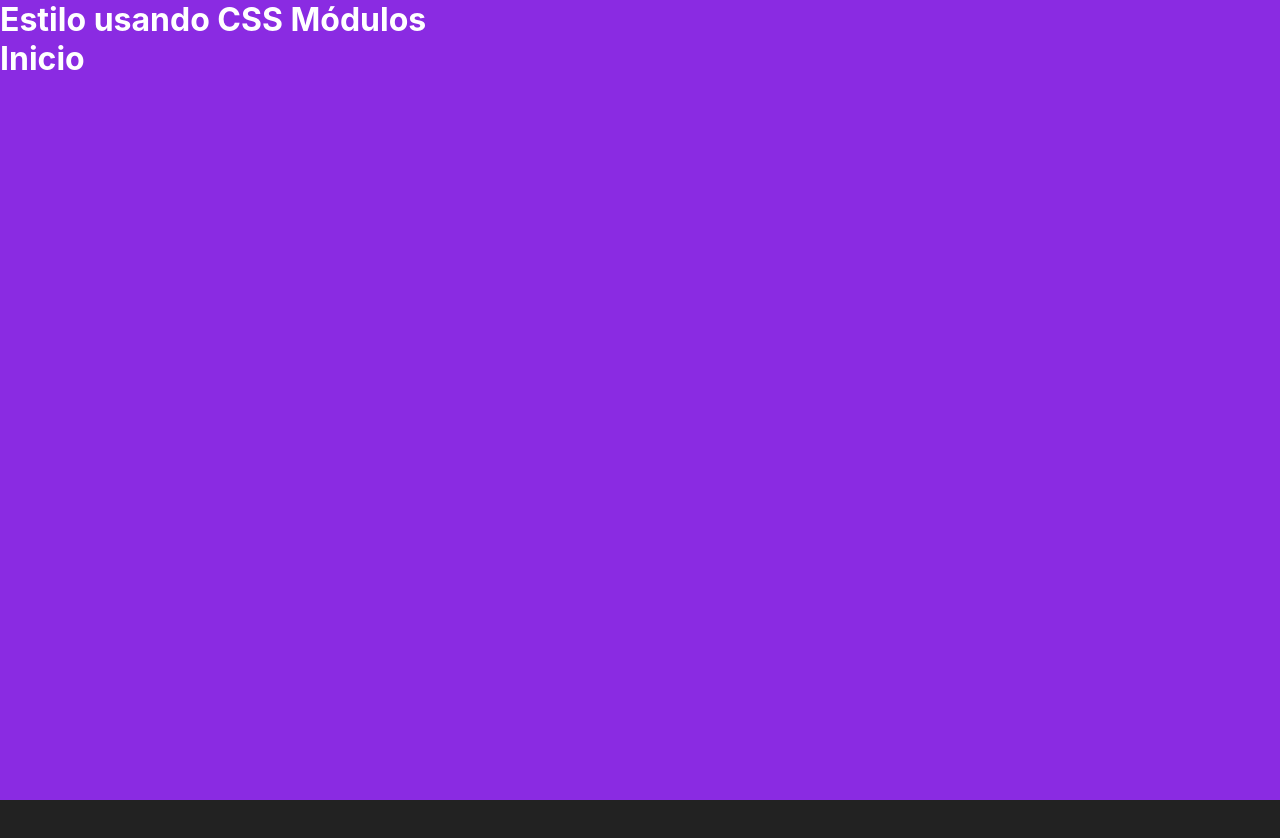
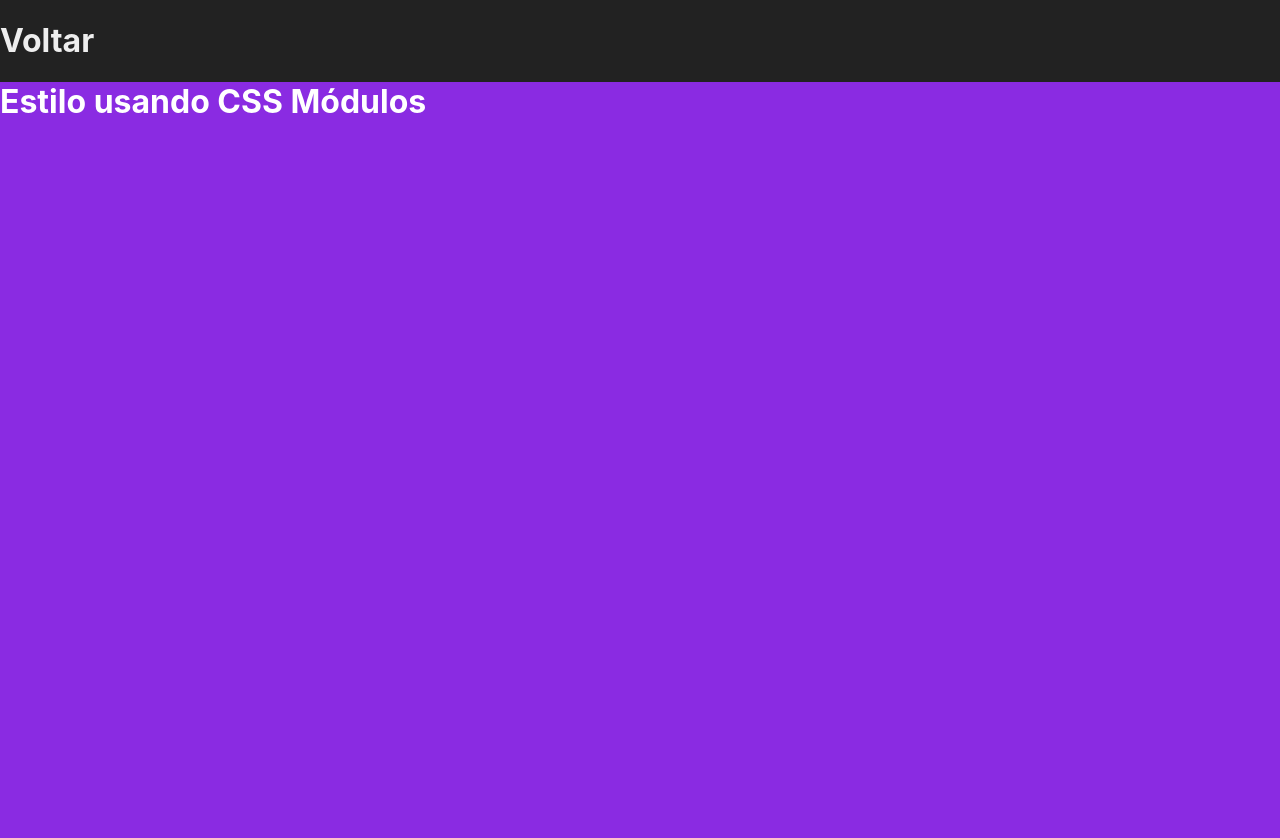
Before and after one commit to Henrique-Franca/Clear-Basico, a Next.js app: page /estiloso in a window 1280 px wide. Shown: the top 838 px of the page. Before the commit the page ends 800 px from the top, so only its background shows below. Built offline with nearby package versions, Linux system fonts and the light colour scheme.

Commit message:
Componente Layout

```diff
--- /dev/null
+++ b/src/components/Layout.jsx
@@ -0,0 +1,14 @@
+import Link from "next/link";
+
+export default function Layout(props){
+
+    return(
+
+        <div>
+            <Link href="/"><h1>Voltar</h1></Link>
+            {props.children}
+        </div>
+
+    )
+
+}
--- a/src/pages/estiloso.jsx
+++ b/src/pages/estiloso.jsx
@@ -1,14 +1,17 @@
 import styles from "../styles/Estiloso.module.css"
 import Link from "next/link"
+import Layout from "../components/Layout"
 
 export default function Estiloso(){
 
     return(
+
+        <Layout>
         <div className={styles.roxo}>
             <h1>Estilo usando CSS Módulos</h1>
 
-                <Link href="/"><h1>Inicio</h1></Link>
         </div>
+        </Layout>
     )
 
 }
--- a/src/pages/index.jsx
+++ b/src/pages/index.jsx
@@ -6,6 +6,7 @@ export default function Inicial(){
         <Link href="/estiloso">
             <h1>Estiloso</h1>
         </Link>
+
     </div>
    )
 }
```
